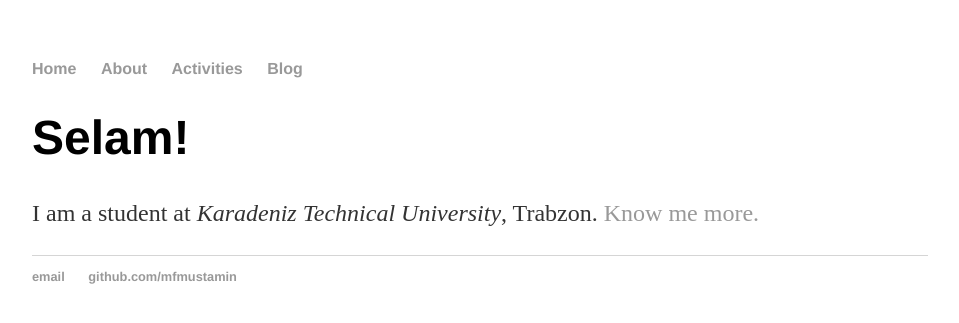
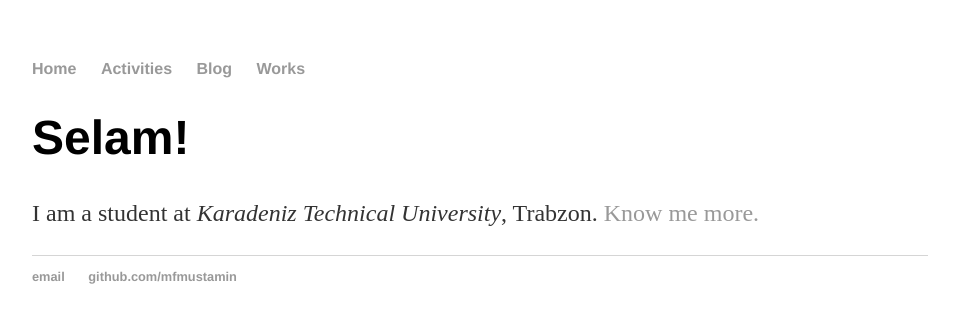
Before and after one commit to mfmustamin/mfmustamin.github.io, a Jekyll site: the page built from index.html, in a window 1280 px wide. Shown: the top 323 px of the page, without its empty margins (160-1119 px from the left). Built offline with Jekyll 4.4.1, drawn with Linux system fonts in a browser that asks for light colours.

Commit message:
Update default.html

```diff
--- a/_layouts/default.html
+++ b/_layouts/default.html
@@ -9,9 +9,9 @@
 			<nav>
 	    		<ul>
 	        		<li><a href="/">Home</a></li>
-		        	<li><a href="/about">About</a></li>
-	        		<li><a href="/activities">Activities</a></li>
+		        	<li><a href="/activities">Activities</a></li>
 	        		<li><a href="/blog">Blog</a></li>
+				<li><a href="/works">Works</a></li>
 	    		</ul>
 			</nav>
 			<div class="container">
```
